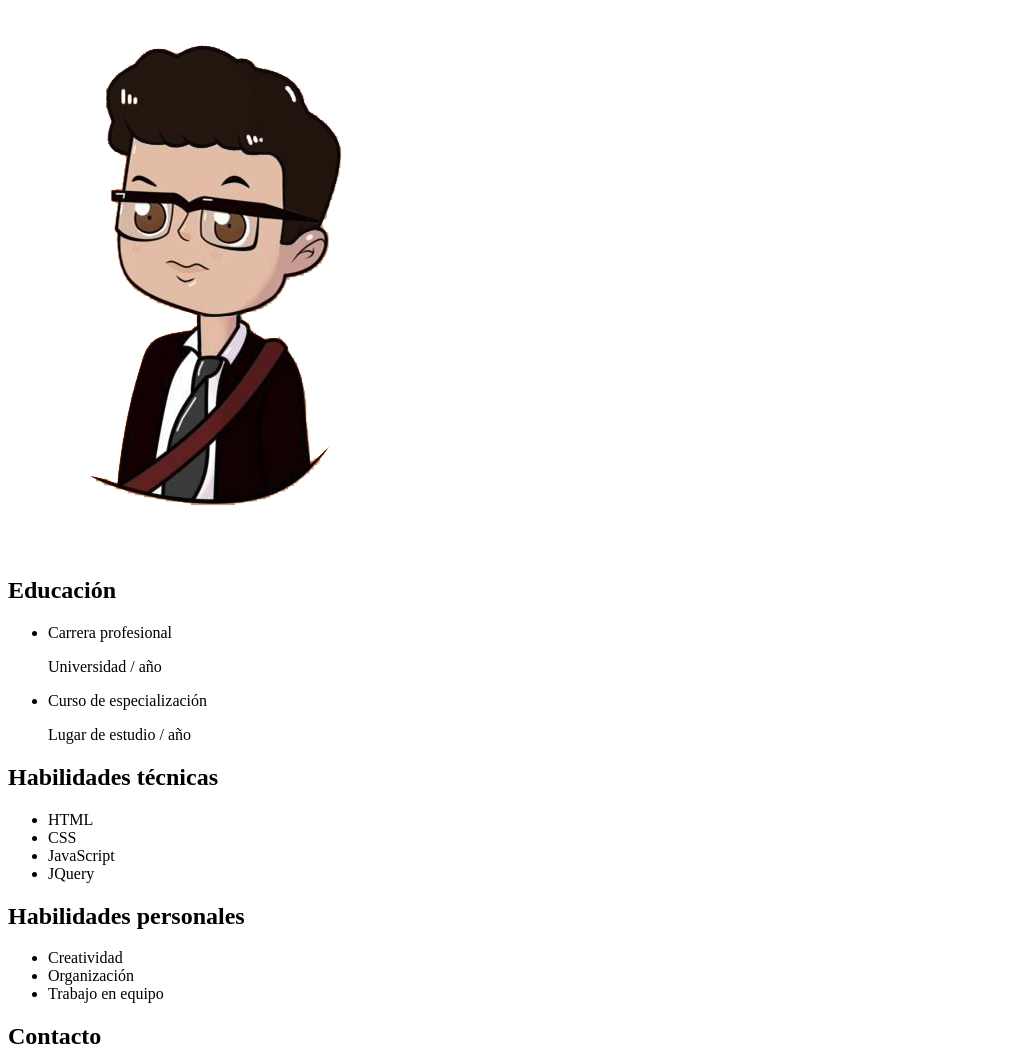
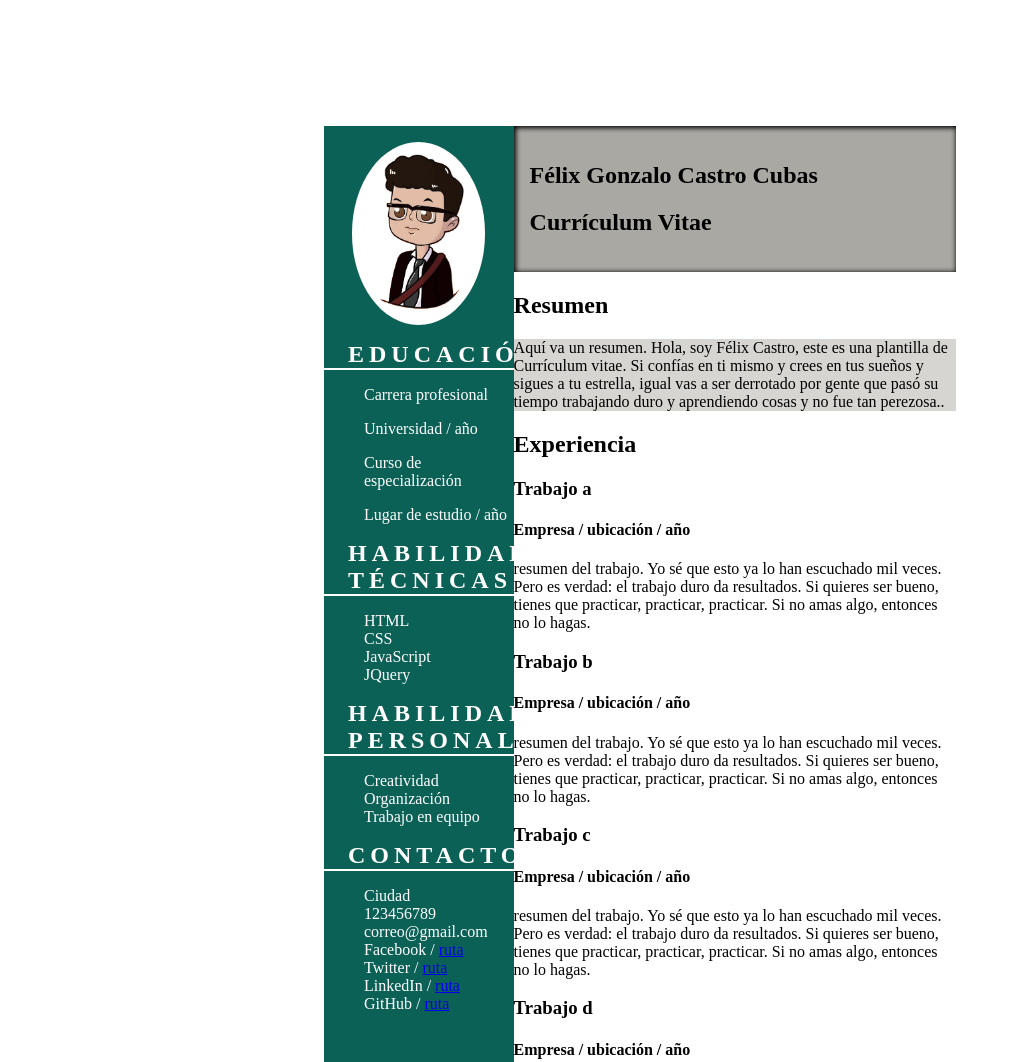
Before and after one commit to FelixGonzalo/plantillas-CV, a plain HTML site: page index.html in a window 1280 px wide. Shown: the top 1062 px of the page, without its empty margins (0-1011 px from the left). Drawn offline with Linux system fonts and the light colour scheme.

Commit message:
inicio flexbox

```diff
--- /dev/null
+++ b/css/main.css
@@ -0,0 +1,54 @@
+.contenedor{
+    display: flex;
+    margin: 10%;
+    margin-right: 25%;
+    margin-left: 25%;
+}
+
+ul {
+    list-style-type: none;
+}
+
+aside {
+    width: 30%;
+    background-color: #0C6156;
+    color: white;
+}
+
+aside h2 {
+    text-transform: uppercase;
+    letter-spacing: 5px;
+    border-bottom: 2px solid white;
+    margin: auto;
+    padding-right: 1em;
+    padding-left: 1em;
+}
+
+.fotoPrincipal {
+    border-radius: 50%;
+    width: 70%;
+    height: auto;
+    display: block;
+    margin: auto;
+    padding-bottom: 1em;
+    padding-top: 1em;
+}
+
+.resumen__nombre {
+    background-color: #aaa8a3;
+    box-shadow: 1px 1px 5px 1px black inset;
+    padding: 1em;
+}
+
+.resumen__sobremi {
+    background-color: #d6d5d2;
+}
+
+.referencias article {
+    width: 50%;
+}
+
+figure img {
+    width: 70%;
+    height: auto;
+}
--- a/index.html
+++ b/index.html
@@ -3,11 +3,13 @@
     <head>
         <meta charset="UTF-8">
         <title> plantillas CV </title>
+        <link rel="stylesheet" href="css/main.css">
     </head>
     <body>
+    <div class = "contenedor">
         <aside>
-            <img src="img/fekilo.png" alt="Felix Castro" />
-            <section>
+            <img class = "fotoPrincipal" src="img/fekilo.png" alt="Felix Castro" />
+            <section class = "educacion">
                 <h2>Educación</h2>
                 <ul>
                     <li><p>Carrera profesional</p>
@@ -18,7 +20,7 @@
                     </li>
                 </ul>
             </section>
-            <section>
+            <section class = "habilidadesTecnicas">
                 <h2>Habilidades técnicas</h2>
                 <ul>
                     <li>HTML</li>
@@ -27,7 +29,7 @@
                     <li>JQuery</li>
                 </ul>
             </section>
-            <section>
+            <section class = "habilidadesPersonales">
                 <h2>Habilidades personales</h2>
                 <ul>
                     <li>Creatividad</li>
@@ -35,7 +37,7 @@
                     <li>Trabajo en equipo</li>
                 </ul>
             </section>
-            <section>
+            <section class = "contacto">
                 <h2>Contacto</h2>
                 <ul>
                     <li>Ciudad</li>
@@ -49,20 +51,20 @@
             </section>
         </aside>
         <main>
-            <section>
-                <h1>Félix Gonzalo Castro Cubas</h1>
-                <h2>Currículum Vitae</h2>
-            </section>
-            <section>
+            <section class = "resumen">
+                <div class = "resumen__nombre">
+                    <h1>Félix Gonzalo Castro Cubas</h1>
+                    <h2>Currículum Vitae</h2>
+                </div>
                 <h2>Resumen</h2>
-                <p> Aquí va un resumen. Hola, soy Félix Castro,
+                <p class = "resumen__sobremi"> Aquí va un resumen. Hola, soy Félix Castro,
                     este es una plantilla de Currículum vitae.
                     Si confías en ti mismo y crees en tus sueños y sigues a tu estrella,
                     igual vas a ser derrotado por gente que pasó su tiempo trabajando duro
                     y aprendiendo cosas y no fue tan perezosa..
                 </p>
             </section>
-            <section>
+            <section class = "experiencia">
                 <h2>Experiencia</h2>
                 <article>
                     <h3>Trabajo a</h3>
@@ -97,7 +99,7 @@
                         practicar, practicar. Si no amas algo, entonces no lo hagas. </p>
                 </article>
             </section>
-            <section>
+            <section class = "referencias">
                 <h2>Referencias</h2>
                 <article>
                     <h3>Empresa A</h3>
@@ -138,5 +140,7 @@
                 </article>
             </section>
         </main>
+    </div>
+
     </body>
 </html>
```
